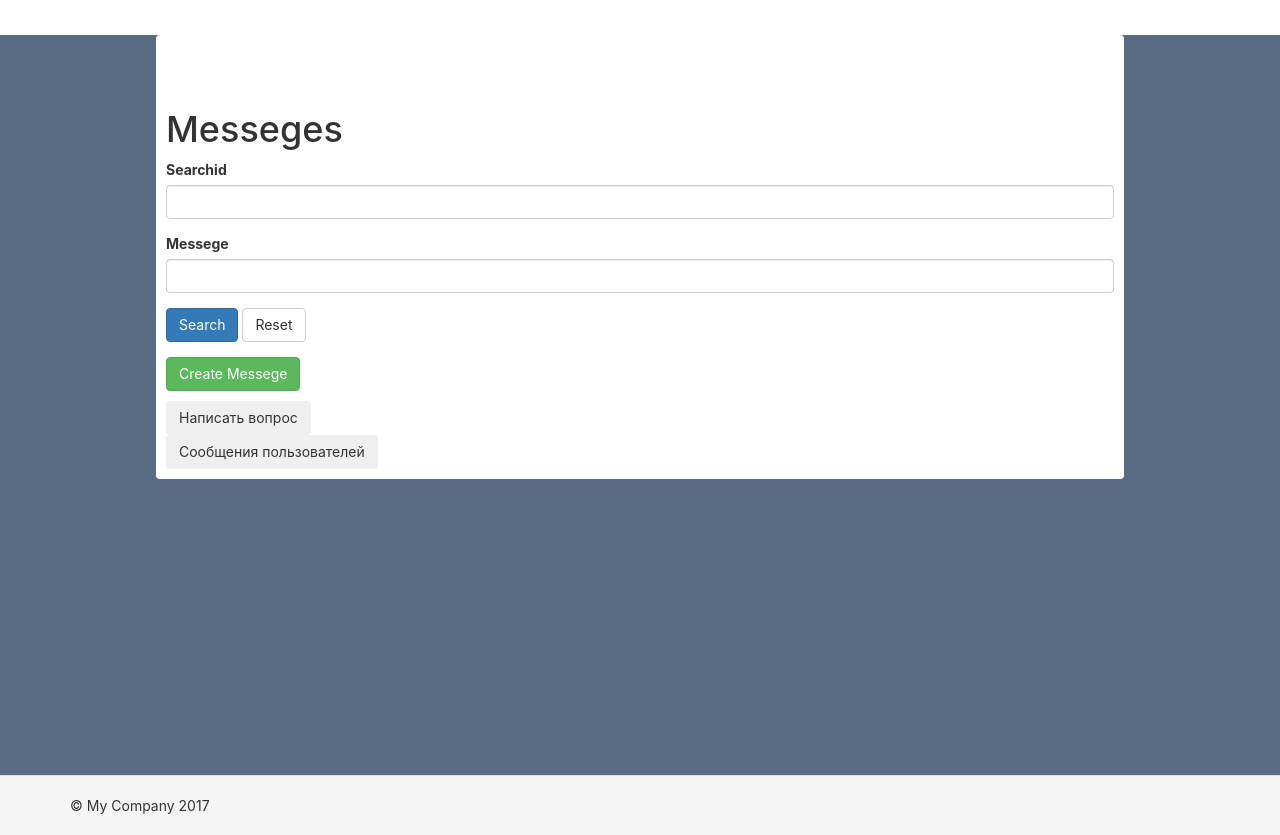
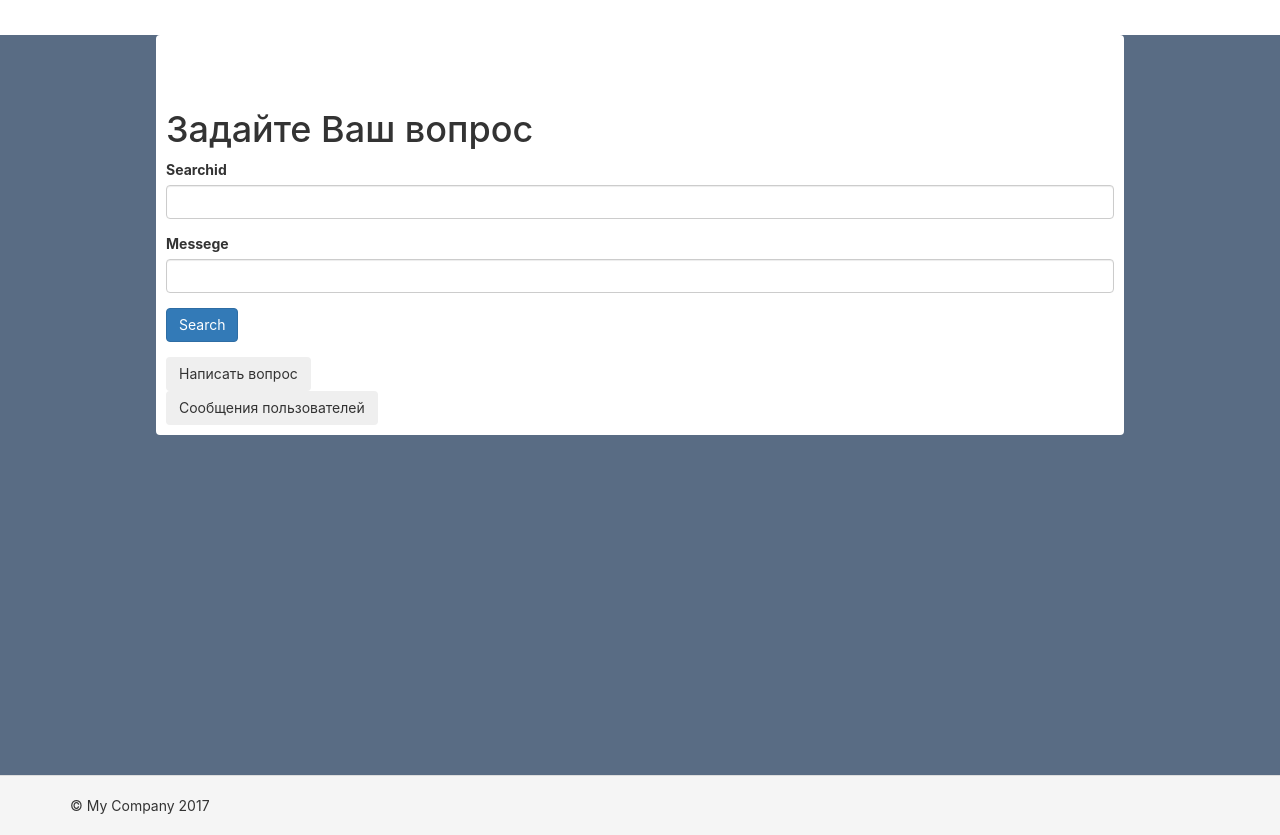
Before and after one commit to kharitonov-t-a/logopedist_site, a Yii app: template views/messege/index.php in a window 1280 px wide. Run offline with PHP 8.4 and a stand-in for Yii, Linux system fonts and the light colour scheme; the template is opened without the code that fills it, so the values that code supplies are empty; form fields are guessed from the names that the template uses; some libraries are stand-ins or nearby versions.

Commit message:
fix messege request for guest and response for admin

```diff
--- a/models/Messege.php
+++ b/models/Messege.php
@@ -35,11 +35,12 @@ class Messege extends \yii\db\ActiveRecord
     public function rules()
     {
         return [
-            [['name', 'email', 'messege', 'datemessege', 'linkmessegeid'], 'required'],
+            [['name', 'email', 'messege', 'datemessege'], 'required'],
             [['datemessege'], 'safe'],
             [['name'], 'string', 'max' => 100],
             [['email'], 'string', 'max' => 50],
             [['messege'], 'string', 'max' => 500],
+            [['typemessege'], 'integer', 'max' => 2],
         ];
     }
 
@@ -52,9 +53,10 @@ class Messege extends \yii\db\ActiveRecord
             'id' => 'ID',
             'name' => 'Name',
             'email' => 'Email',
-            'messege' => 'Messege',
+            'messege' => 'Сообщение',
             'datemessege' => 'DateMessege',
             'linkmessegeid' => 'LinkMessegeId',
+            'typemessege' => 'TypeMessege',
         ];
     }
 }
--- a/views/messege/_form.php
+++ b/views/messege/_form.php
@@ -18,7 +18,7 @@ use yii\widgets\ActiveForm;
         }else{
 
             $propsAddFormMessege = [
-                'action' => '/basic/web/index.php?r=messege%2Fsubmit',
+                'action' => Constants::HOME_DIR . '/web/index.php?r=messege%2Fsubmit',
                 'options' => [
                     'class' => 'form-inline collapse',
                     'aria-expanded' => 'false',
@@ -46,14 +46,16 @@ use yii\widgets\ActiveForm;
 
     <?= $form->field($model, 'messege')->textInput(['maxlength' => true]) ?>
 
-    <?= $form->field($model, 'datemessege')->textInput() ?>
+    <?= $form->field($model, 'datemessege')->textInput(['value' => date("d/m/Y")]) ?>
 
-    <?= $form->field($model, 'linkmessegeid')->textInput() ?>
+    <?//= $form->field($model, 'linkmessegeid')->hiddenInput()->label(false); ?>
+
+    <?= $form->field($model, 'typemessege')->textInput(['value' => $typeMessege])?>
 
     <div class="form-group">
         <?= Html::submitButton($model->isNewRecord ? 'Create' : 'Update', ['class' => $model->isNewRecord ? 'btn btn-success' : 'btn btn-primary']) ?>
     </div>
-
+        <?= Html::resetButton('Reset', ['class' => 'btn btn-default']) ?>
     <?php ActiveForm::end(); ?>
 
 </div>
--- a/views/messege/_search.php
+++ b/views/messege/_search.php
@@ -39,7 +39,7 @@ use yii\widgets\ActiveForm;
 
     <div class="form-group">
         <?= Html::submitButton('Search', ['class' => 'btn btn-primary']) ?>
-        <?= Html::resetButton('Reset', ['class' => 'btn btn-default']) ?>
+        <?//= Html::resetButton('Reset', ['class' => 'btn btn-default']) ?>
     </div>
 
     <?php ActiveForm::end(); ?>
--- a/views/messege/index.php
+++ b/views/messege/index.php
@@ -4,20 +4,21 @@ use yii\helpers\Html;
 use yii\grid\GridView;
 use app\widgets\GridView_Messege;
 
-$this->registerJsFile('/basic/web/js/messege.js', ['depends' => [\yii\web\JqueryAsset::className()]]);
+$this->registerJsFile(Constants::HOME_DIR . '/web/js/messege.js', ['depends' => [\yii\web\JqueryAsset::className()]]);
 /* @var $this yii\web\View */
 /* @var $searchModel app\models\MessegeSearch */
 /* @var $dataProvider yii\data\ActiveDataProvider */
 /* @var $searchModel2 app\models\MessegeSearch */
 /* @var $dataProvider2 yii\data\ActiveDataProvider */
 
-$this->title = 'Messeges';
+$this->title = 'Задайте Ваш вопрос';
 $this->params['breadcrumbs'][] = $this->title;
 ?>
 <div class="messege-index">
 
     <h1><?= Html::encode($this->title) ?></h1>
     <?php
+    // форма - поиск сообщений по тексту или id сообщения
     echo $this->render('_search', [
         'model' => $searchModel,
         ]);
@@ -28,11 +29,12 @@ $this->params['breadcrumbs'][] = $this->title;
 // echo"</pre>";
     ?>
 
-    <p>
-        <?= Html::a('Create Messege', ['create'], ['class' => 'btn btn-success']) ?>
-    </p>
+<!--     <p>
+        <?//= Html::a('Create Messege', ['create'], ['class' => 'btn btn-success']) ?>
+    </p> -->
 
     <?php
+    // форма - задать на вопрос
         echo $this->render('createMessege', [
             'model' => $messegeModel,
             'typeMessege' => Constants::getQuestionValue(),
@@ -41,6 +43,7 @@ $this->params['breadcrumbs'][] = $this->title;
         ]);
     ?>
     <?php
+    // форма - ответить на вопрос
     if (Yii::$app->user->isGuest != 1){
             echo $this->render('createMessege', [
                 'model' => $messegeModel,
@@ -103,10 +106,11 @@ $this->params['breadcrumbs'][] = $this->title;
     //     }
     ?>
 
-    <button type="button" data-toggle="collapse" data-target="#questions-messege" class="feedback-add collapsed btn">
+    <!-- List сообщений пользователей -->
+    <button type="button" data-toggle="collapse" data-target="#questions-messege" class="feedback-add btn">
         <span class="pseudo-link">Сообщения пользователей</span>
     </button>
-    <div id="questions-messege" class="collapse" aria-expanded="false" style="height: 0px;">
+    <div id="questions-messege" class="collapse in" aria-expanded="true">
         <?= GridView_Messege::widget([
             'dataProvider' => $dataProvider,
             'filterModel' => $searchModel,
--- a/web/js/messege.js
+++ b/web/js/messege.js
@@ -8,7 +8,7 @@ $(document).ready(function(){
             type: 'POST',
             data: data,
             success: function(res){
-                $('#gridview-messege').html (res);
+                $('#questions-messege').html (res);
             },
             error: function(){
                 alert('Error!');
@@ -25,7 +25,7 @@ $(document).ready(function(){
             type: 'POST',
             data: data,
             success: function(res){
-                $('#gridview-messege').html (res);
+                $('#questions-messege').html (res);
             },
             error: function(){
                 alert('Error!');
--- a/web/php/Constants.php
+++ b/web/php/Constants.php
@@ -1,6 +1,8 @@
 <?php
 	class Constants
 	{
+		const HOME_DIR = '/logopedist_site';
+
 		const QUESTION = 1;
 		const ANSWER = 2;
 
--- a/widgets/GridView_Messege.php
+++ b/widgets/GridView_Messege.php
@@ -39,6 +39,7 @@ class GridView_Messege extends GridView
 
         foreach ($models as $index => $model) {
         	$arrMessege[] = array(
+                "id" => $model["id"],
                 "name" => $model["name"],
                 "datemessege" => $model["datemessege"],
                 "messege" => $model["messege"],
--- a/widgets/views/messegeList.php
+++ b/widgets/views/messegeList.php
@@ -29,6 +29,7 @@ use yii\helpers\Html;
 foreach ($model as $key) {
 
     // print_r($key);
+    $id = 'Id: ' . $key["id"];
     $name = 'Автор: ' . $key["name"];
     $date =  $key["datemessege"];
     $messege = $key["messege"];
@@ -50,6 +51,9 @@ foreach ($model as $key) {
                 <div class="autorec">
                     <p>
                         <?= Html::encode($name); ?>
+                    </p>
+                    <p>
+                        <?= Html::encode($id); ?>
                     </p>
                     <!-- <font size="1"> -->
                         <p>
```
Also changed, not shown: controllers/MessegeController.php (+8 -3 lines), views/messege/view.php (+3 -8 lines), web/index.php (line endings or trailing spaces).
